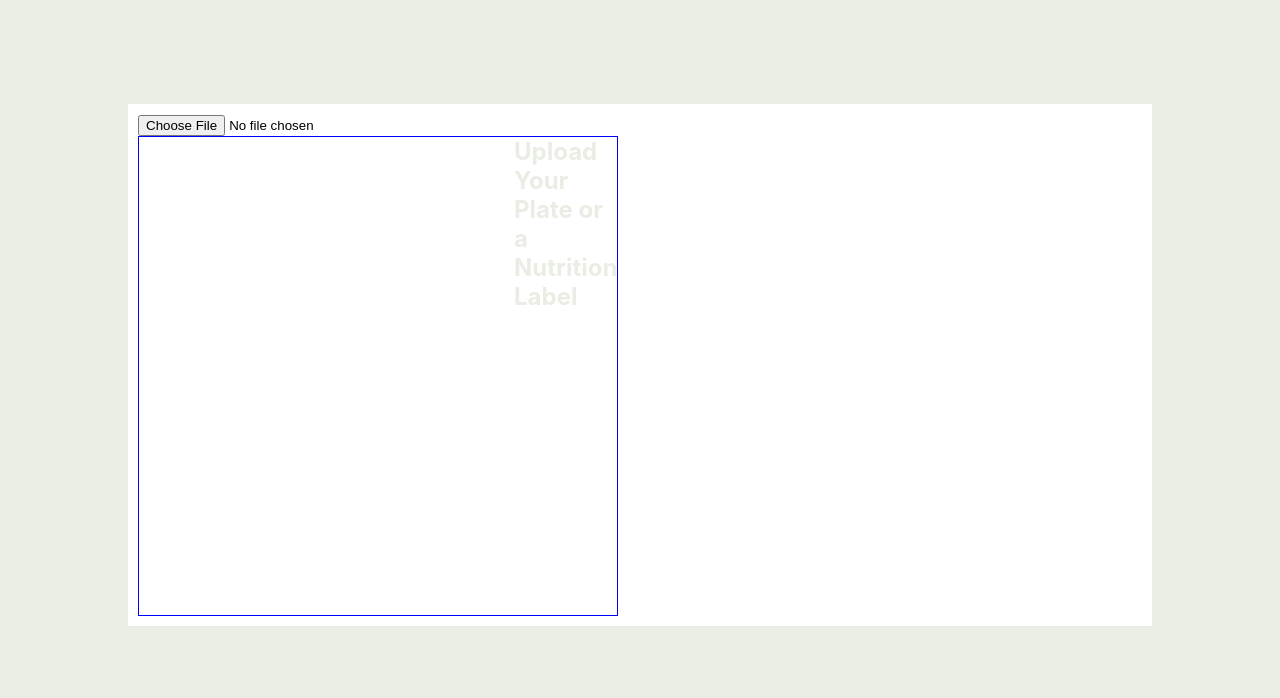
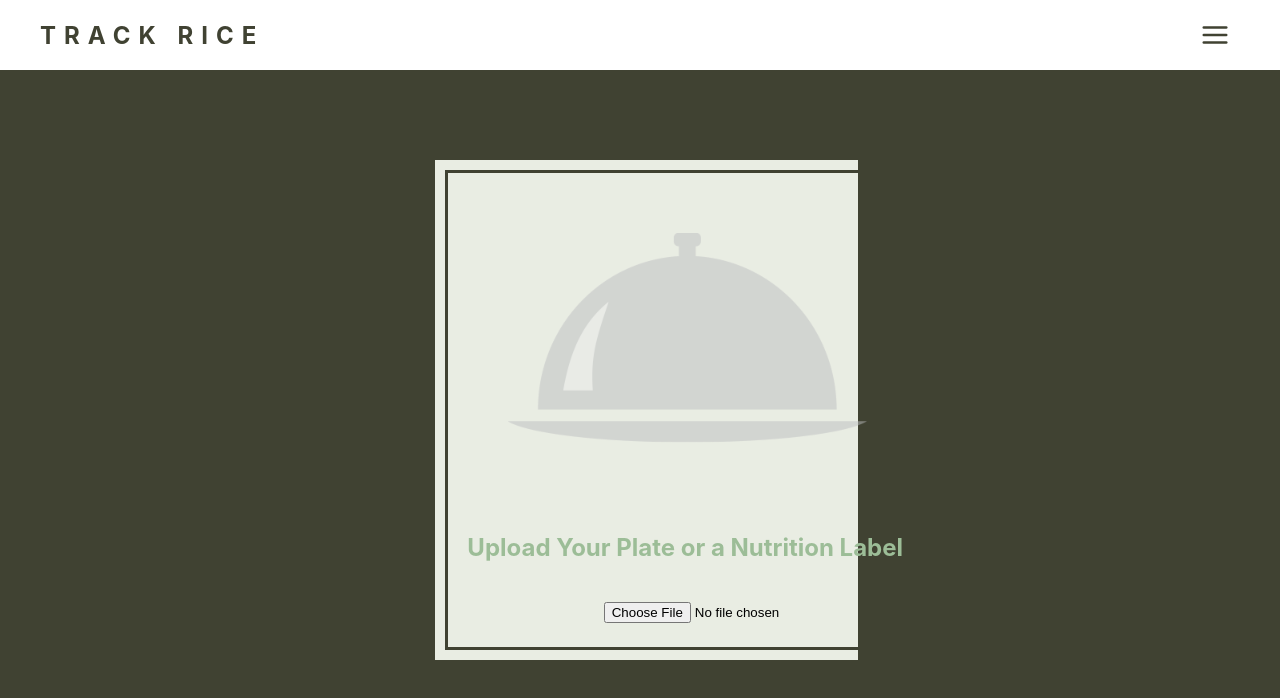
Before and after one commit to Damor17/hackRice23, a React (Create React App) app in the folder frontend/: page /upload in a window 1280 px wide. Shown: the top 698 px of the page. Built offline with nearby package versions, Linux system fonts and the light colour scheme; no server answers.

Commit message:
upload page

```diff
--- a/frontend/src/UploadStuff/Upload.module.css
+++ b/frontend/src/UploadStuff/Upload.module.css
@@ -1,29 +1,33 @@
+.upload-page {
+  background-color: #404232;
+  height: 100vh;
+}
 .UploadAdd {
   position: absolute;
-    background-color: white;
-    left: 10%;
-    right: 10%;
+  background-color:#e9ede3;
+  left: 34%;
+  right: 33%;
   padding: 10px;
-    top: 13%;
+  top: 20%;
 }
 
 .UploadHeaderText {
-    color: #e9ede3;
-    margin-bottom: 20px;
-    margin-left: 375px;
+  color: #9CBD97;
+  margin-bottom: 40px;
+  margin-top: -20px;
 }
 
 .UploadImgContainer{
   width: 480px;
   height: 480px;
-    border: 1px solid blue;
+  margin: auto;
+  border: 3px solid #404232;
 }
 
-  .UploadHeader {
-    display: flex;
-    flex-direction: row;
-    justify-content: space-between;
-    align-items: center;
+.cloche-icon {
+  width: 400px;
+  height: 400px;
+  opacity: 0.5;
 }
 
 .UploadImage {
@@ -31,3 +35,16 @@
   height: 100%;
   object-fit: contain;
 }
+
+.upload-away {
+  width: 100%;
+  height: 100%;
+  display: flex;
+  flex-direction: column;
+  align-items: center;
+  margin-top: -20px;
+}
+
+.file-upload {
+  margin-left: 90px;
+}
--- /dev/null
+++ b/frontend/src/UploadStuff/UploadGoAway.js
@@ -0,0 +1,17 @@
+import UploadCSS from "../UploadStuff/Upload.module.css";
+
+const UploadGoAway = ({ setFile }) => {
+    function handleChange(e) {
+        setFile(URL.createObjectURL(e.target.files[0]));
+    }
+
+    return (
+        <div className={UploadCSS["upload-away"]}>
+            <img className={UploadCSS["cloche-icon"]} src="./images/default_foods.png" alt="cloche"/>
+            <h2 className={UploadCSS["UploadHeaderText"]}>Upload Your Plate or a Nutrition Label</h2>
+            <input className={UploadCSS["file-upload"]} type="file" onChange={handleChange} />
+        </div>
+    );
+}
+
+export default UploadGoAway;
--- a/frontend/src/pages/Upload.js
+++ b/frontend/src/pages/Upload.js
@@ -1,20 +1,25 @@
 import { useState } from "react";
-import {AiFillCaretDown} from 'react-icons/ai'
 import UploadCSS from "../UploadStuff/Upload.module.css"
+import UploadGoAway from "../UploadStuff/UploadGoAway";
+import HomeCSS from "../Home.module.css";
+import { useNavigate } from "react-router-dom";
+import { FiMenu } from "react-icons/fi";
 
 const Upload = () => {
+  const navigate = useNavigate();
   const [file, setFile] = useState()
 
-  function handleChange(e) {
-      setFile(URL.createObjectURL(e.target.files[0]));
-  }
-
   return (
-    <div className={UploadCSS["UploadAdd"]}>
-      <input type="file" onChange={handleChange} />
-      <div className={UploadCSS["UploadImgContainer"]}>
-        {!file && <h2 className={UploadCSS["UploadHeaderText"]}>Upload Your Plate or a Nutrition Label</h2>}
-        {file && <img className={UploadCSS["UploadImage"]} src={file} />}
+    <div className={UploadCSS["upload-page"]}>
+      <header className={HomeCSS["home-header"]}>
+        <h2 style={{cursor: "pointer"}} onClick={() => navigate("/")}>TRACK RICE</h2>
+        <FiMenu className={HomeCSS["menu-icon"]} />
+      </header>
+      <div className={UploadCSS["UploadAdd"]}>
+        <div className={UploadCSS["UploadImgContainer"]}>
+          {!file && <UploadGoAway setFile={setFile} />}
+          {file && <img className={UploadCSS["UploadImage"]} src={file} />}
+        </div>
       </div>
     </div>
   );
```
Also changed, not shown: frontend/public/images/default_foods.png (added). Lines whose indentation alone changed are shown as unchanged.
